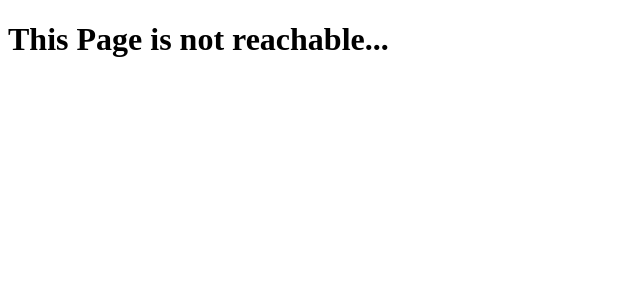
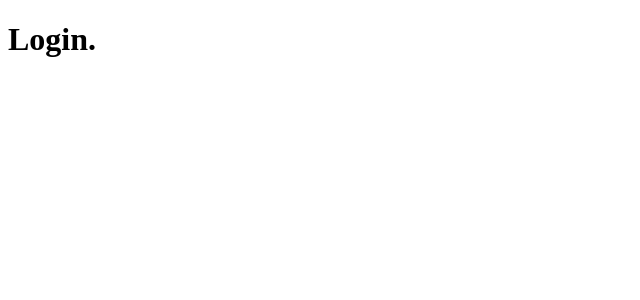
Before and after one commit to abhaibajpai1996/nextjslearn, a Next.js app: page /login in a window 1280 px wide. Before the commit this address had no page. Shown: the top 300 px of the page, without its empty margins (0-640 px from the left). Built offline with nearby package versions, Linux system fonts and the light colour scheme.

Commit message:
private methods and route grouping

```diff
--- /dev/null
+++ b/app/(auth)/forgot-password/page.tsx
@@ -0,0 +1,3 @@
+export default function forgotpassword(){
+    return <h1>Forgot Password.</h1>
+}
--- /dev/null
+++ b/app/(auth)/login/page.tsx
@@ -0,0 +1,3 @@
+export default function Login(){
+    return <h1>Login.</h1>
+}
--- /dev/null
+++ b/app/(auth)/register/page.tsx
@@ -0,0 +1,3 @@
+export default function Register(){
+    return <h1>Register.</h1>
+}
--- /dev/null
+++ b/app/_private/page.tsx
@@ -0,0 +1,6 @@
+export default function PrivateF(){
+    return <h1>This is a private page...</h1>
+}
+
+//underscore in the folder name makes the page private and not accessible to users. It can be used for components or any other files which
+// are not meant to be accessed by users.
```
